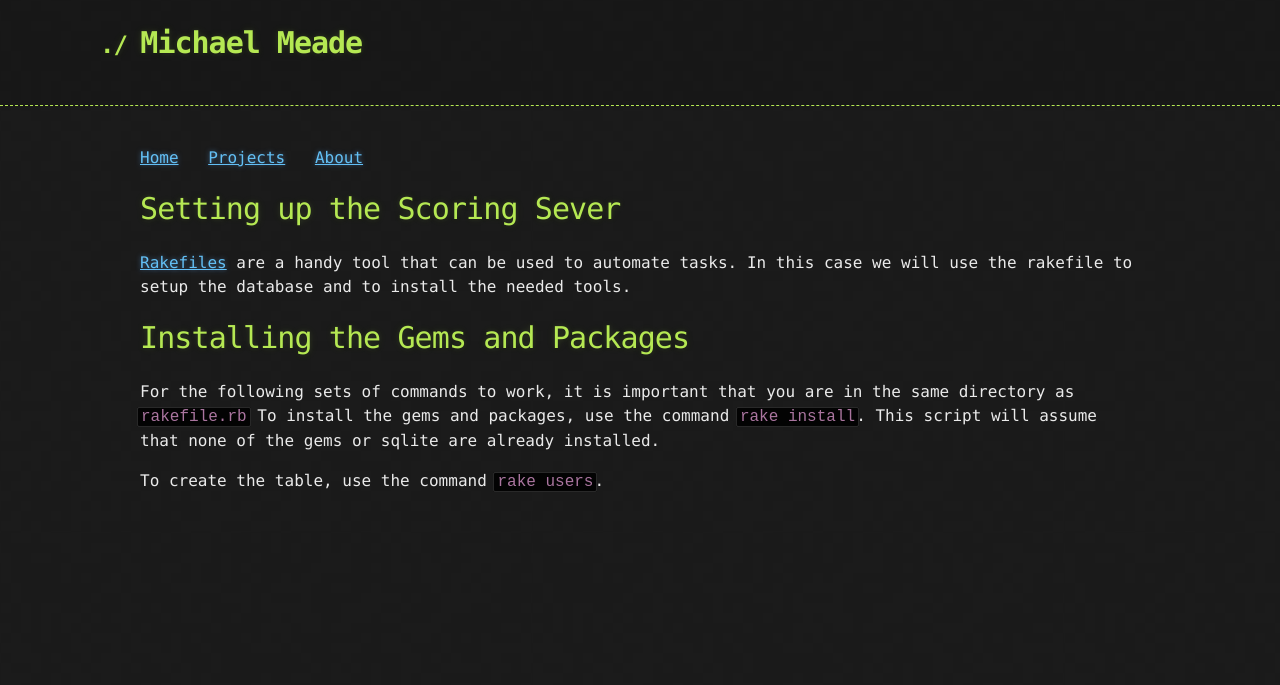
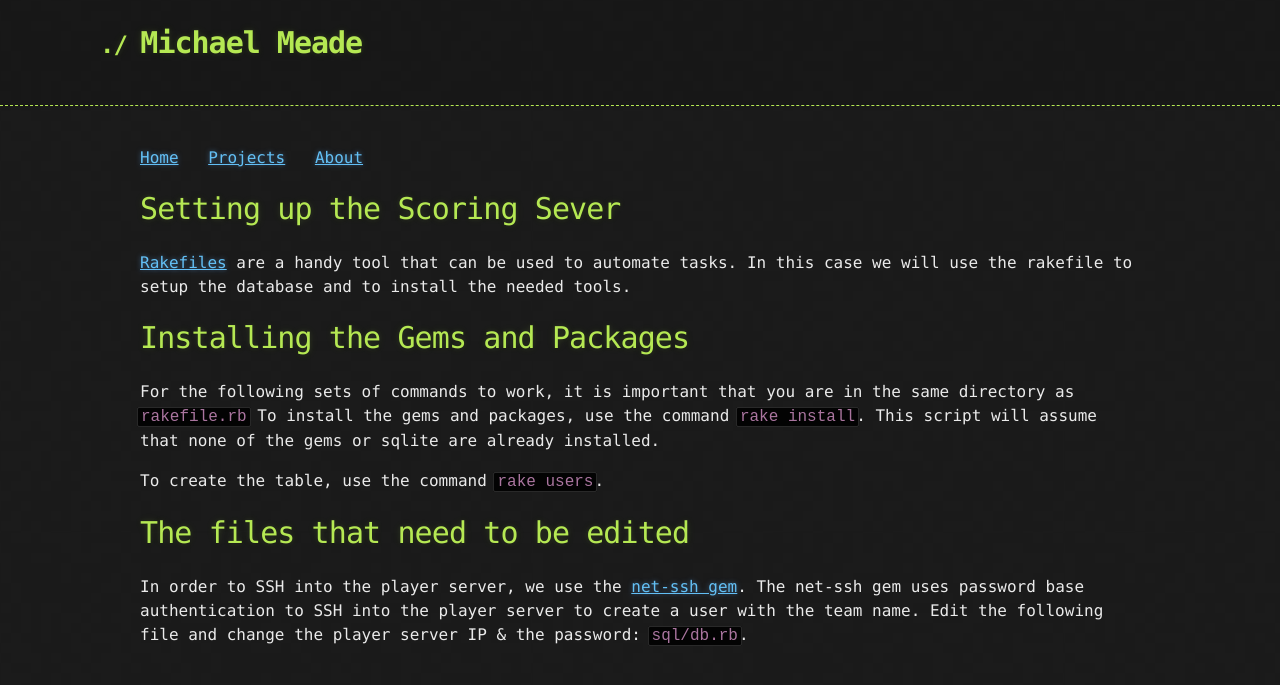
Before and after one commit to Michael-Meade/MinerFind, a Jekyll site: the page built from Projects/leaderboard-setting-up-scoreboard.md, in a window 1280 px wide. Shown: the top 685 px of the page. Built offline with Jekyll 4.4.1, drawn with Linux system fonts in a browser that asks for light colours; our own code applies the rules of GitHub Pages for plain Markdown files; the repository's description, which GitHub fills in, is left out.

Commit message:
Update leaderboard-setting-up-scoreboard.md

````diff
--- a/Projects/leaderboard-setting-up-scoreboard.md
+++ b/Projects/leaderboard-setting-up-scoreboard.md
@@ -7,3 +7,8 @@ For the following sets of commands to work, it is important that you are in the
 To install the gems and packages, use the command ```rake install```. This script will assume that none of the gems or sqlite are already installed.
 
 To create the table, use the command ```rake users```.
+
+# The files that need to be edited
+In order to SSH into the player server, we use the <a href="https://github.com/net-ssh/net-ssh">net-ssh gem</a>.
+The net-ssh gem uses password base authentication to SSH into the player server to create a user with the team name.
+Edit the following file and change the player server IP & the password: ```sql/db.rb```.
````
